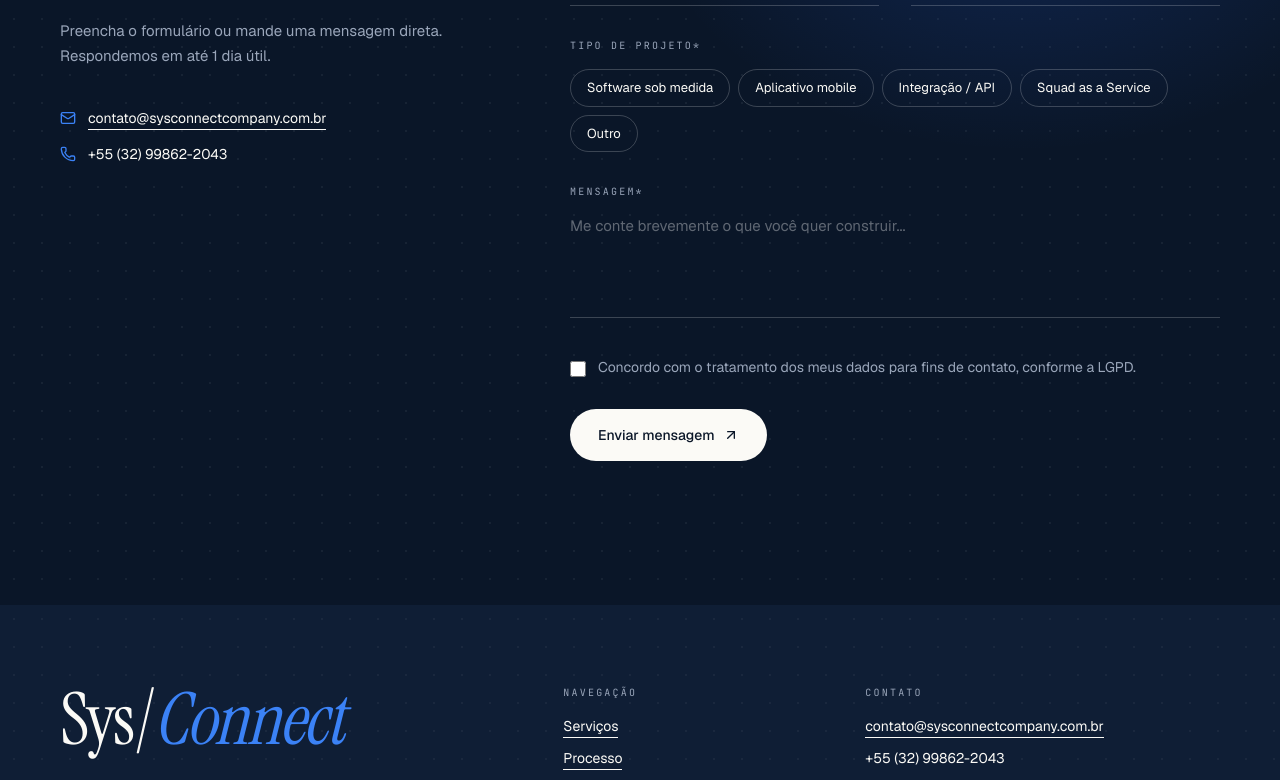
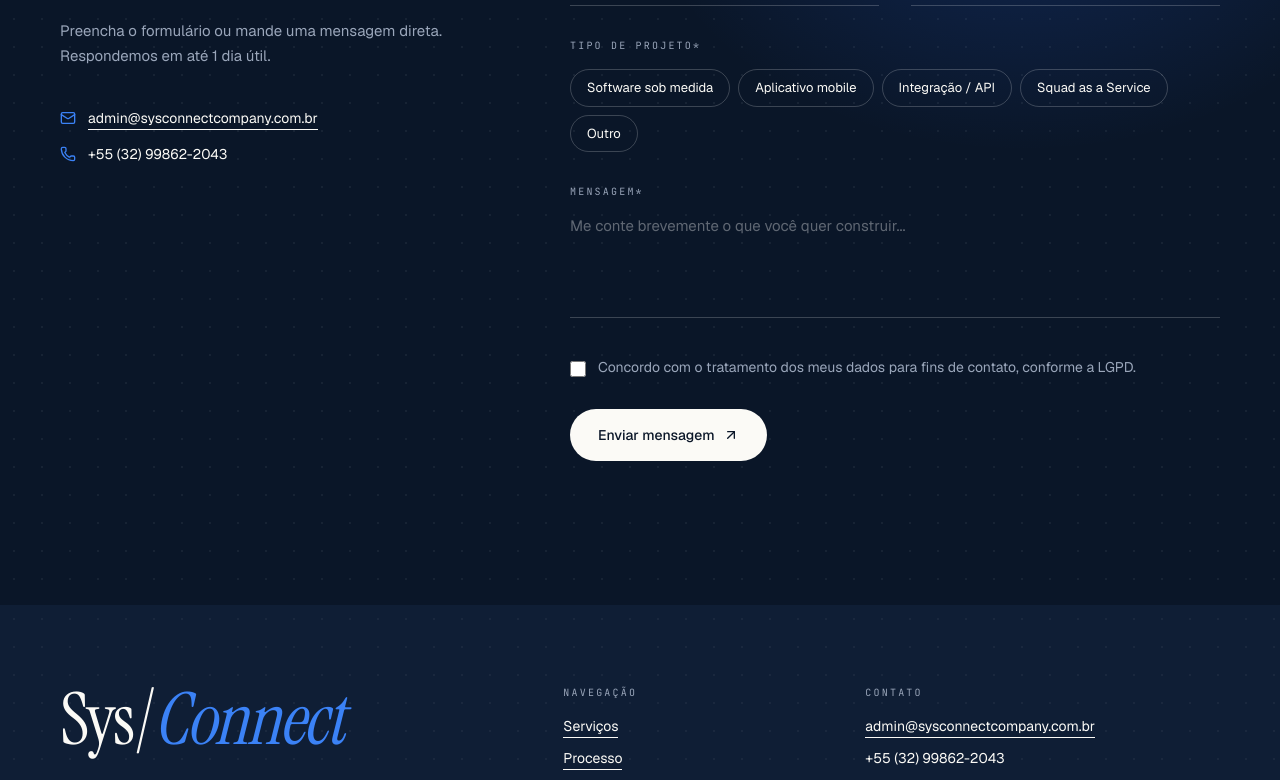
Before and after one commit to SysConnectCompany/landingpage, a Next.js app: page / in a window 1280 px wide. Shown: the part 5540-6320 px from the top of the page. Built offline with nearby package versions, Linux system fonts and the light colour scheme; no server answers.

Commit message:
feat: update contact mail

```diff
--- a/content/site.ts
+++ b/content/site.ts
@@ -3,7 +3,7 @@ export const site = {
   tagline: "Desenvolvimento de software sob medida.",
   description:
     "Construímos sistemas, apps e integrações para empresas que não podem parar.",
-  email: "contato@sysconnectcompany.com.br",
+  email: "admin@sysconnectcompany.com.br",
   phone: "+55 (32) 99862-2043",
   whatsapp: process.env.NEXT_PUBLIC_WHATSAPP_NUMBER ?? "5532998622043",
   social: {
```
